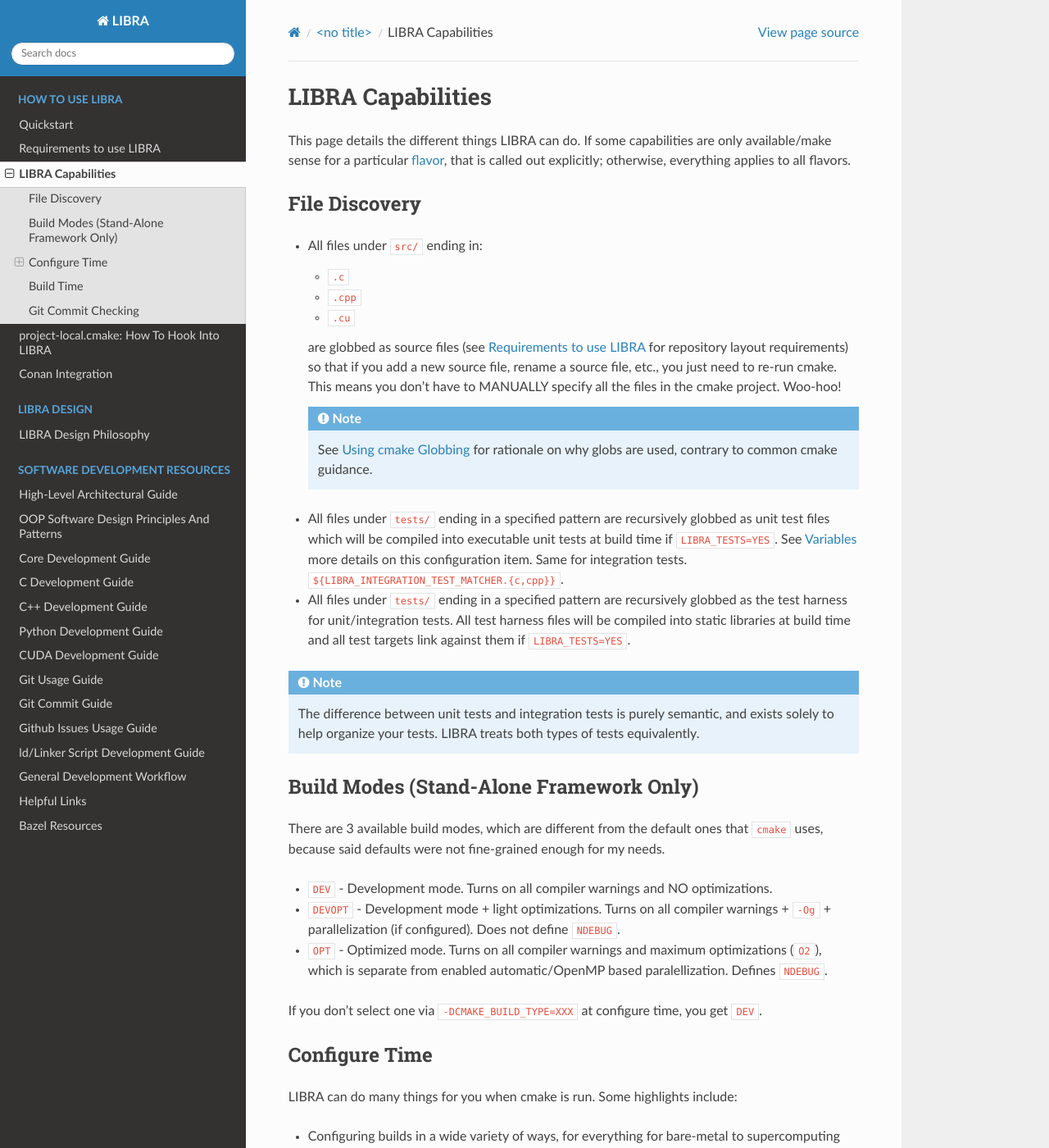
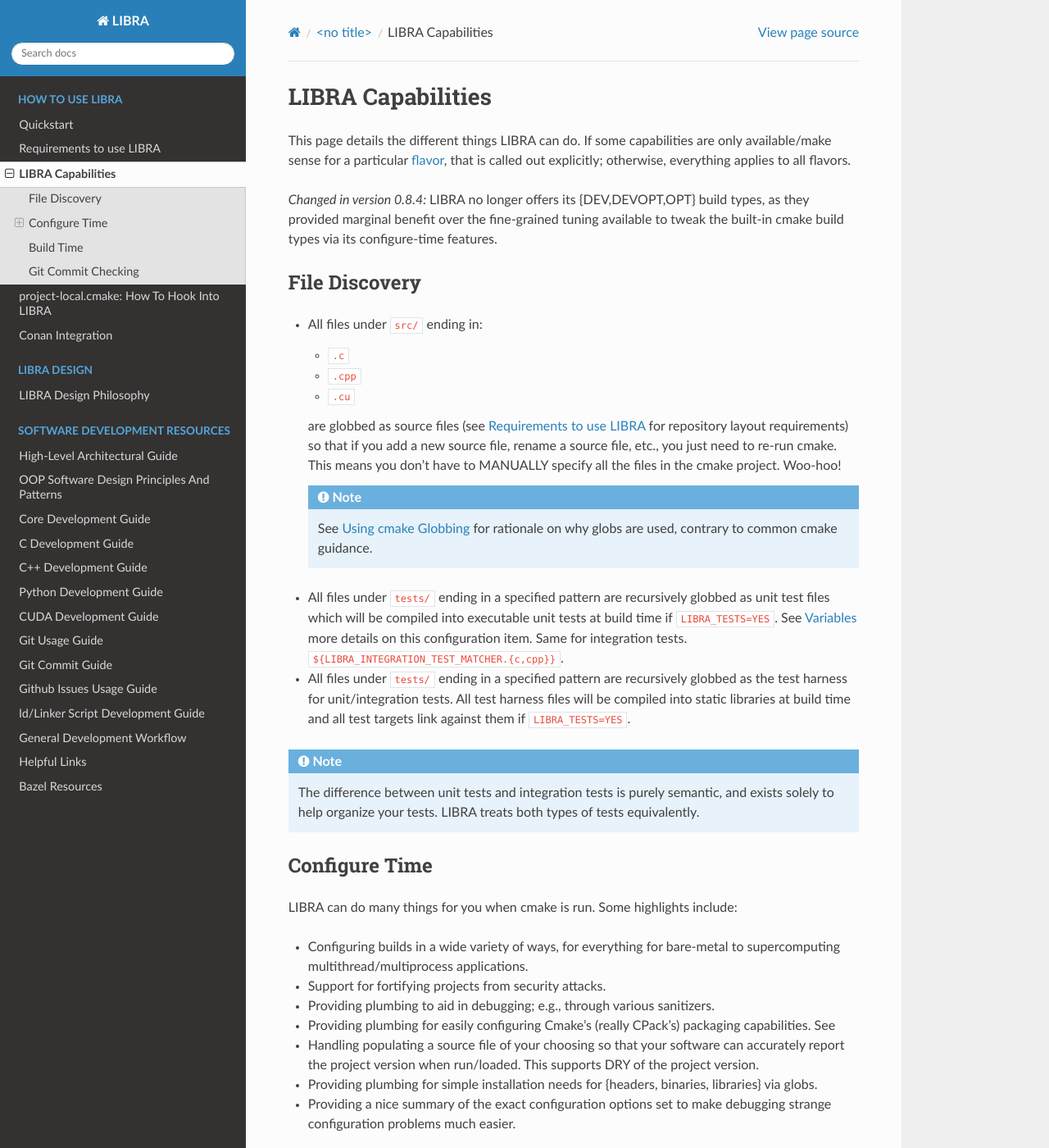
Before and after one commit to jharwell/libra, a Sphinx documentation site: the page built from docs/usage/capabilities/index.rst, in a window 1280 px wide and 1400 px high. Shown: the whole window at 82% size. Built offline with Sphinx 7.4.7 and the Read the Docs theme 3.1.0, drawn with Linux system fonts in a browser that asks for light colours; the version number could not be read and is left out.

Commit message:
enh(#53): Conan build mode integration
- Scrap LIBRA's build modes--they provided marginal benefit, given how many
  knobs LIBRA has to customize _any_ defined cmake build mode. So why not just
  use the ones which are built in?

```diff
--- a/docs/usage/capabilities/index.rst
+++ b/docs/usage/capabilities/index.rst
@@ -9,6 +9,11 @@
 This page details the different things LIBRA can do. If some capabilities are
 only available/make sense for a particular :ref:`flavor <main/flavors>`, that is
 called out explicitly; otherwise, everything applies to all flavors.
+
+.. versionchanged:: 0.8.4
+   LIBRA no longer offers its {DEV,DEVOPT,OPT} build types, as they provided
+   marginal benefit over the fine-grained tuning available to tweak the built-in
+   cmake build types via its configure-time features.
 
 File Discovery
 ==============
@@ -43,26 +48,6 @@
           both types of tests equivalently.
 
 
-Build Modes (Stand-Alone Framework Only)
-========================================
-
-There are 3 available build modes, which are different from the default ones
-that ``cmake`` uses, because said defaults were not fine-grained enough for my
-needs.
-
-- ``DEV`` - Development mode. Turns on all compiler warnings and NO
-  optimizations.
-
-- ``DEVOPT`` - Development mode + light optimizations. Turns on all compiler
-  warnings + ``-Og`` + parallelization (if configured). Does not define
-  ``NDEBUG``.
-
-- ``OPT`` - Optimized mode. Turns on all compiler warnings and maximum
-  optimizations (``O2``), which is separate from enabled automatic/OpenMP based
-  paralellization. Defines ``NDEBUG``.
-
-If you don't select one via ``-DCMAKE_BUILD_TYPE=XXX`` at configure time, you
-get ``DEV``.
 
 .. _usage/capabilities/build-process:
 
--- a/docs/usage/quickstart.rst
+++ b/docs/usage/quickstart.rst
@@ -6,7 +6,7 @@
 Quickstart
 ==========
 
-After picking your LIBRA flavor as described :ref:`<main/flavors> here`,
+After picking your LIBRA flavor as described :ref:`here <main/flavors>`,
 proceed onward to the appropriate section below.
 
 Build System Middleware
```
Also changed, not shown: docs/usage/capabilities/configure-time.rst (+13 -3 lines), docs/usage/conan.rst (+10 -3 lines), 8 other files.
